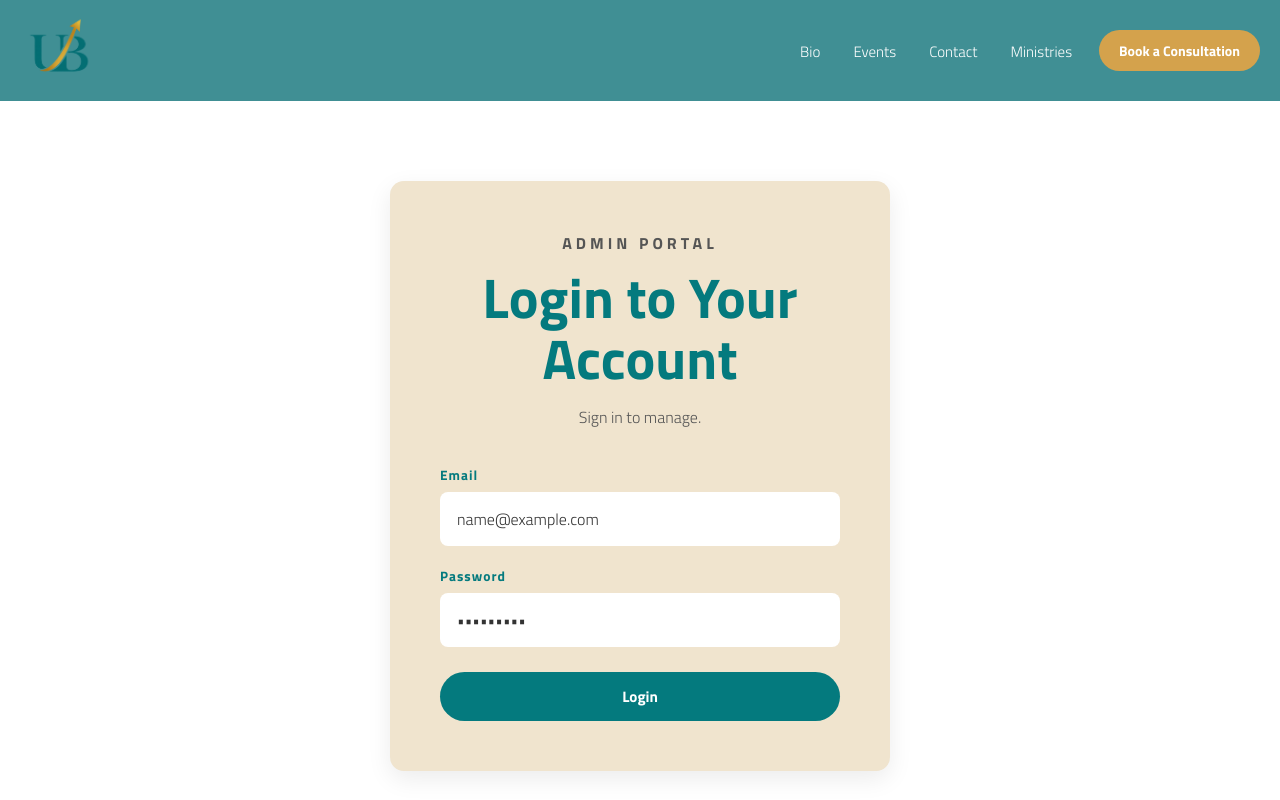
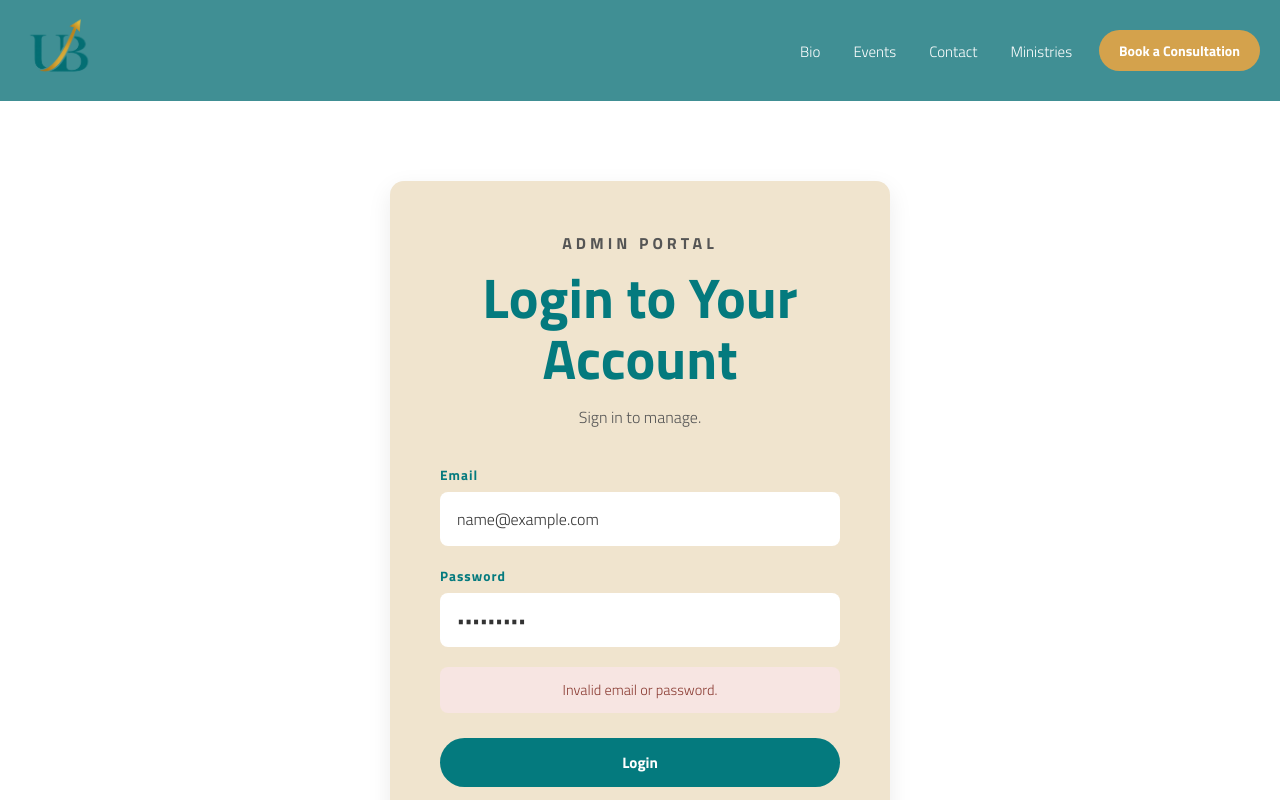
Before and after one commit to sdavis-dev/ubccnextjs, a Next.js app: page /admin/login in a window 1280 px wide. Both pictures are taken after typing "name@example.com", "Sample123" into the empty fields and a click on the button "Login". Shown: the top 800 px of the page. Built offline with nearby package versions, Linux system fonts and the light colour scheme; no server answers.

Commit message:
Add error handling and loading state to login component

```diff
--- a/src/app/admin/login/page.tsx
+++ b/src/app/admin/login/page.tsx
@@ -10,19 +10,27 @@ export default function Login() {
     const router = useRouter();
     const [email, setEmail] = useState("");
     const [password, setPassword] = useState("");
+    const [error, setError] = useState("");
+    const [isLoading, setIsLoading] = useState(false);
 
     async function handleLogin(event: React.SubmitEvent<HTMLFormElement>) {
         event.preventDefault();
 
         console.log("handleLogin fired");
 
+        setError("")
+        setIsLoading(true);
+
         const { data, error } = await supabase.auth.signInWithPassword({
             email,
             password,
         });
 
+
         if (error) {
             console.error("Login failed:", error.message);
+            setError("Invalid email or password.");
+            setIsLoading(false);
             return;
         }
 
@@ -107,6 +115,12 @@ export default function Login() {
                             />
                         </div>
 
+                        {error && (
+                            <p className="admin-login-error">
+                                {error}
+                            </p>
+                        )}
+
                         <button
                             type="submit"
                             className="admin-login-button"
--- a/src/app/globals.css
+++ b/src/app/globals.css
@@ -2218,6 +2218,15 @@ header .navbar {
     display: inline-flex;
 }
 
+.admin-login-error {
+    padding: 12px 15px;
+    color: #8a3b32;
+    background: #f7e5e2;
+    border-radius: 8px;
+    font-size: 0.9rem;
+    text-align: center;
+}
+
 /* Responsive for max width 900px */
 @media screen and (max-width: 900px) {
     body.show-mobile-menu header::before {
```
